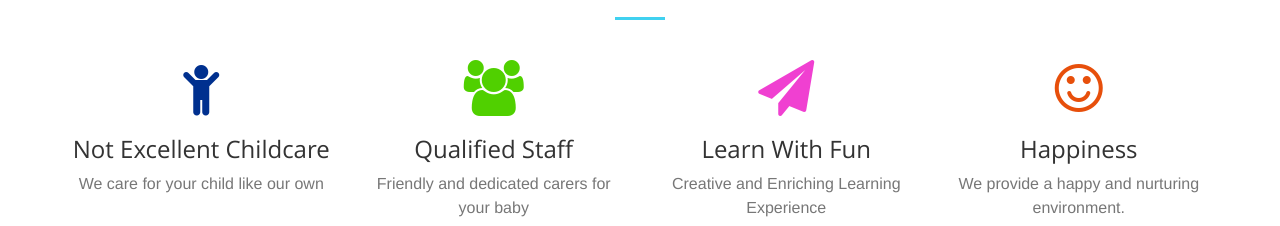
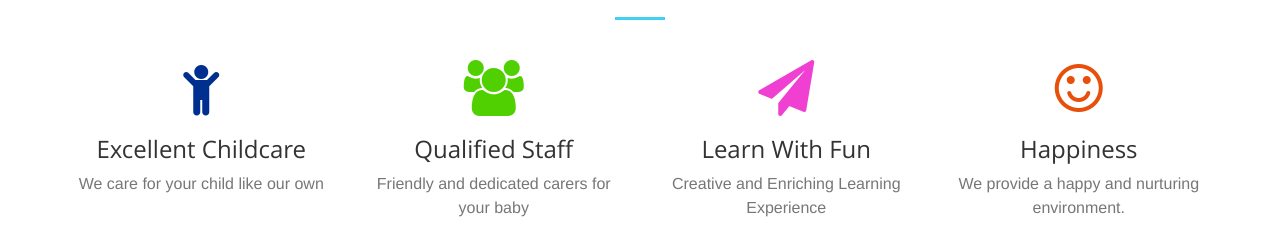
Before and after one commit to indu-prakash/creche, a plain HTML site: page index.html in a window 1280 px wide. Shown: the part 1280-1506 px from the top of the page. Drawn offline with Linux system fonts and the light colour scheme; some packages are replaced by stand-ins of ours; a web font is replaced by a local one.

Commit message:
changed back

```diff
--- a/index.html
+++ b/index.html
@@ -105,7 +105,7 @@
                 <div class="col-lg-3 col-md-6 text-center">
                     <div class="service-box">
                         <i class="fa fa-4x fa-child wow bounceIn text-primary" style="color:#00308f;"></i>
-                        <h3>Not Excellent Childcare</h3>
+                        <h3>Excellent Childcare</h3>
                         <p class="text-muted">We care for your child like our own</p>
                     </div>
                 </div>
```
